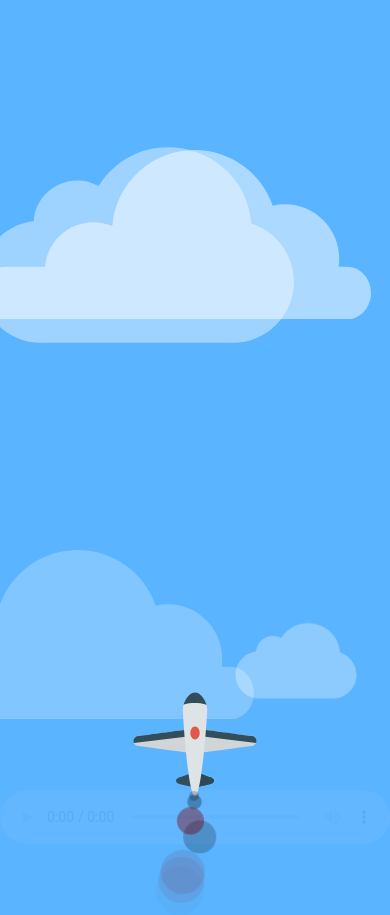
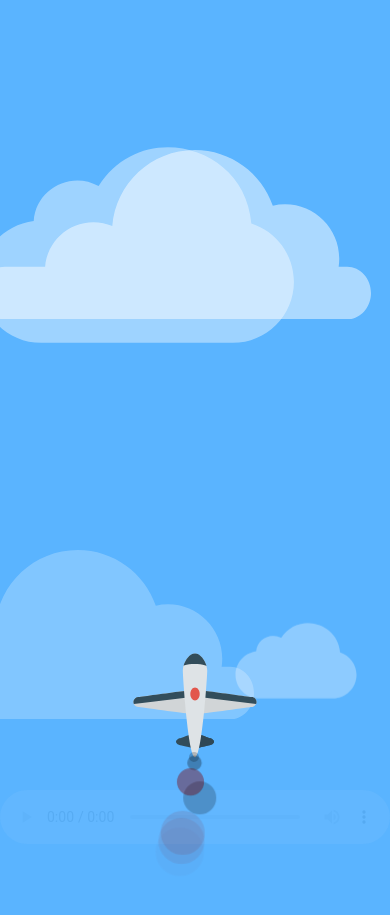
Before and after one commit to clarkwaite/CSS-Animation, a plain HTML site: page index.html in a window 390 px wide. After the commit the page ends 876 px from the top, so only its background shows below. Drawn offline with Linux system fonts and the light colour scheme.

Commit message:
changing mobile bottom margin to 25vw

```diff
--- a/styles.css
+++ b/styles.css
@@ -228,4 +228,7 @@ svg {
   #smoke{
   bottom: 0px;
   }
+  .frame {
+    bottom: 25vw;
+  }
 }
```
